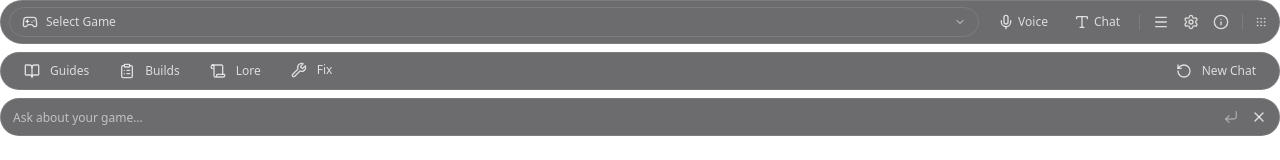
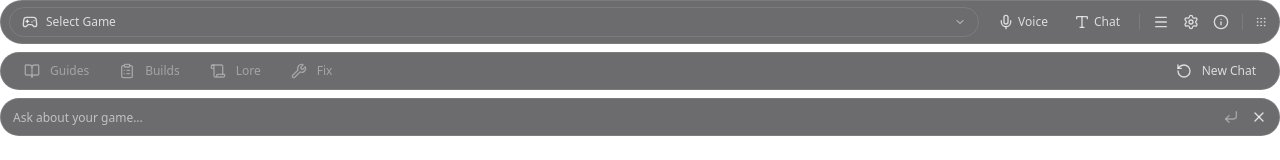
Before and after one commit to florian-lup/unstuck, a React (Vite) app: page / in a window 1280 px wide. Both pictures are taken after a click on the button "Chat". Shown: the top 160 px of the page. Built offline with nearby package versions, Linux system fonts and the light colour scheme.

Commit message:
feat: disable toggle buttons in GamingChat for guides, builds, lore, and fix options to prevent user interaction

```diff
--- a/src/components/gaming-chat.tsx
+++ b/src/components/gaming-chat.tsx
@@ -83,6 +83,7 @@ export function GamingChat({
                 onPressedChange={() => {
                   handleToggleClick('guides')
                 }}
+                disabled
               >
                 <BookOpen className="w-3 h-3 mr-1" />
                 Guides
@@ -95,6 +96,7 @@ export function GamingChat({
                 onPressedChange={() => {
                   handleToggleClick('builds')
                 }}
+                disabled
               >
                 <ClipboardList className="w-3 h-3 mr-1" />
                 Builds
@@ -107,11 +109,11 @@ export function GamingChat({
                 onPressedChange={() => {
                   handleToggleClick('lore')
                 }}
+                disabled
               >
                 <Scroll className="w-3 h-3 mr-1" />
                 Lore
               </Toggle>
-              <Tooltip content="Game Troubleshooting Coming Soon">
               <Toggle
                 variant="gaming"
                 size="sm"
@@ -120,11 +122,11 @@ export function GamingChat({
                 onPressedChange={() => {
                   handleToggleClick('fix')
                 }}
+                disabled
               >
                 <Wrench className="w-3 h-3 mr-1" />
                 Fix
               </Toggle>
-              </Tooltip>
             </div>
             <Button
               onClick={handleNewConversation}
```
Lines whose indentation alone changed are shown as unchanged.
